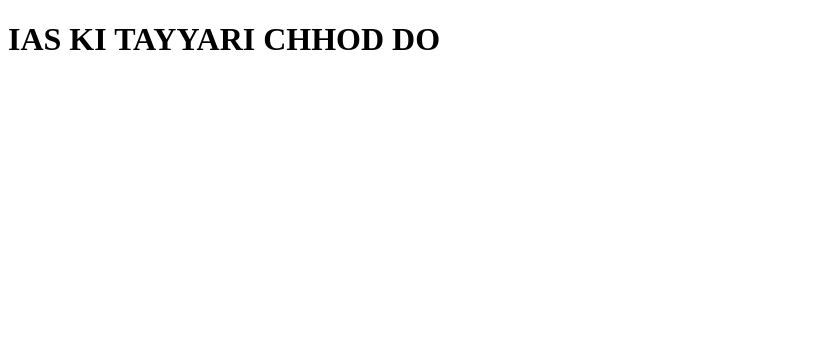
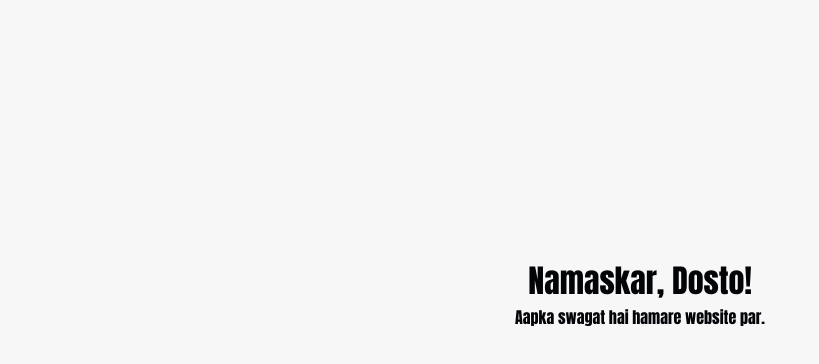
Before and after one commit to ussjwkmwbh/home, a plain HTML site: page index.html in a window 1280 px wide. Shown: the whole page, without its empty margins (0-819 px from the left). Drawn offline with Linux system fonts and the light colour scheme.

Commit message:
add initial CSS styles and update HTML structure for home page

```diff
--- a/index.css
+++ b/index.css
@@ -0,0 +1,15 @@
+*{
+    margin: 0;
+    padding: 0;
+    font-family: Impact, Haettenschweiler, 'Arial Narrow Bold', sans-serif;
+}
+
+body{
+    background-color: rgb(247, 247, 247);
+    color: rgb(2,4,7);
+
+}
+.container{
+    text-align: center;
+    margin-top: 20%;
+}
--- a/index.html
+++ b/index.html
@@ -9,6 +9,6 @@
 	<body>
 		<div id="root"></div>
 		<script src="index.js"></script>
-		<noscript><h1>PDHLE BCHE</h1></noscript>
+		<noscript><h1>TECH TEAM KO BULAO AUR ISSKA JAVASCRIPT ON KARAO</h1></noscript>
 	</body>
 </html>
--- a/index.js
+++ b/index.js
@@ -1,5 +1,8 @@
 const root = document.getElementById('root')
 
 root.innerHTML = `
-    <h1>IAS KI TAYYARI CHHOD DO</h1>
+    <div class="container">
+        <h1>Namaskar, Dosto!</h1>
+        <p>Aapka swagat hai hamare website par.</p>
+    </div>
     `
```
